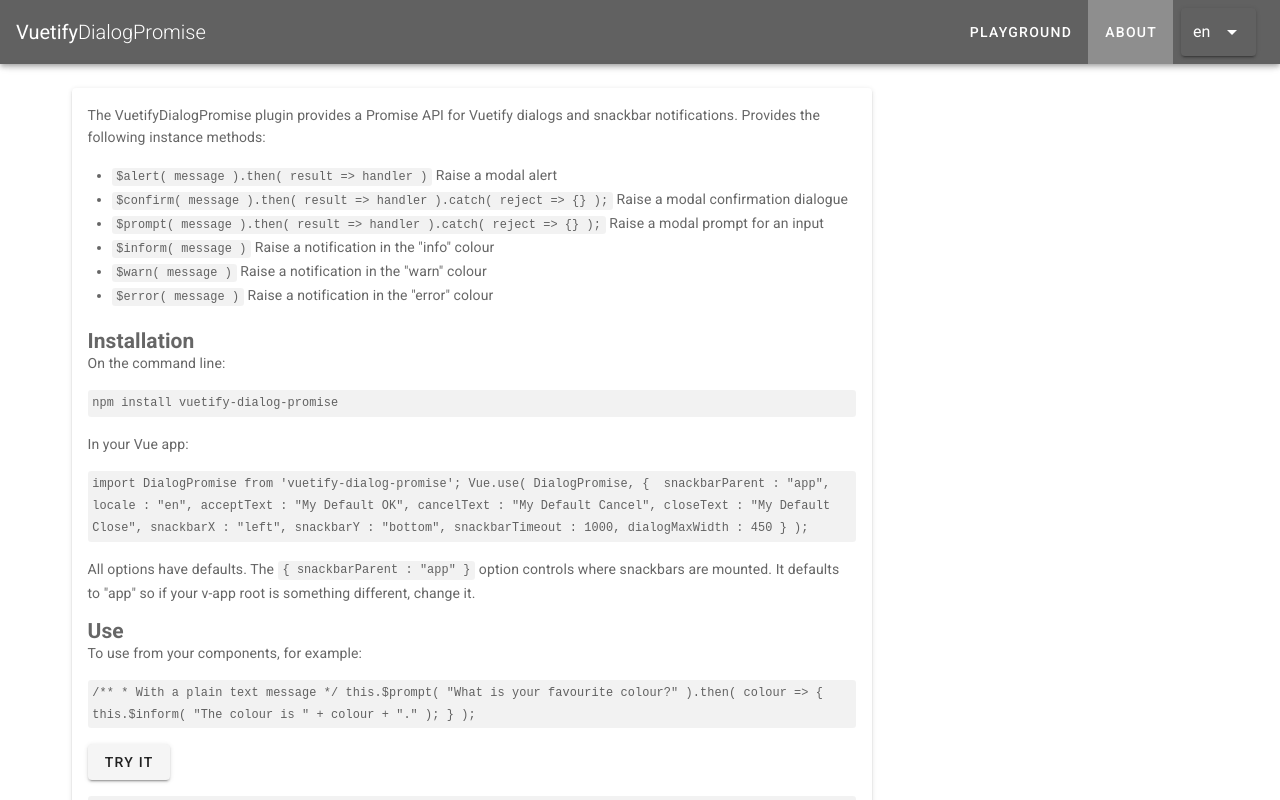
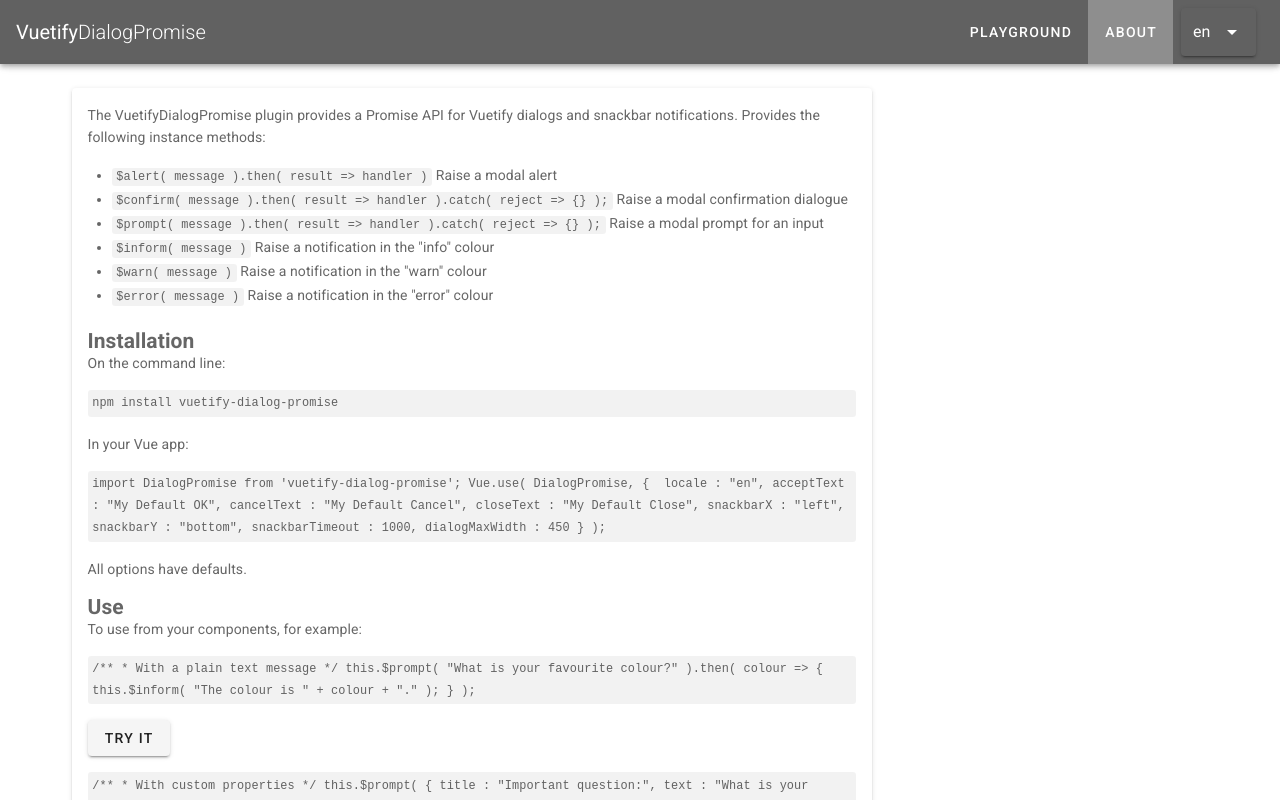
Before and after one commit to cloudlace/vuetify-dialog-promise, a Vue app: page / in a window 1280 px wide. Both pictures are taken after a click on the button "ABOUT". Shown: the top 800 px of the page. Built offline with nearby package versions, Linux system fonts and the light colour scheme.

Commit message:
Resolves #8 Mount snackbars under calling component instance instead of element specified in initialiser.

```diff
--- a/src/DialogPromise.js
+++ b/src/DialogPromise.js
@@ -95,13 +95,46 @@
     const sbar = new _SimpleSnackbar( {
         propsData : _message
     } );
-    const dNode = document.getElementById( defaults.snackbarParent ).appendChild( document.createElement( "div" ) );
+    const dNode = this.$vnode.elm.appendChild( document.createElement( "div" ) );
     sbar.$mount( dNode );
     sbar.show();
     sbar.$on( "close", () =>
     {
         sbar.$destroy();
     } );
+}
+
+/**
+ * Raise a snackbar with the "info" colour.
+ *
+ * @param message
+ * @private
+ */
+function _inform( message)
+{
+    _showSnackbar.bind( this, "info" )( message );
+}
+
+/**
+ * Raise a snackbar with the "warn" colour.
+ *
+ * @param message
+ * @private
+ */
+function _warn( message )
+{
+    _showSnackbar.bind( this, "warning" )( message );
+}
+
+/**
+ * Raise a snackbar with the "error" colour.
+ *
+ * @param message
+ * @private
+ */
+function _error( message )
+{
+    _showSnackbar.bind( this, "error" )( message );
 }
 
 /**
@@ -122,7 +155,6 @@
     name : "DialogPromise",
     /**
      * Options:
-     * - snackbarParent : {string}, default "app" - ID of element under which snackbars will be mounted.
      * - locale : {string}, default "en" - Locale identifier
      * - acceptText : {string}, default from locale - Dialog accept button label
      * - cancelText : {string}, default from locale - Dialog cancel button label
@@ -131,7 +163,6 @@
      * - snackbarY : {"top"|"bottom"} - Snackbar vertical position, default "top"
      * - snackbarTimeout : {integer} - Snackbar duration in millis, default 3000
      * - dialogMaxWidth : {integer} - Dialog max width in pixels, default 500
-     * - snackbarParent : {string} - ID of node under which snackbars are mounted (should refer the v-app), default "app"
      * - theme : {Object} - Vuetify theme, see https://vuetifyjs.com/en/customization/theme (default is default theme)
      *
      * @param Vue {Vue}
@@ -155,15 +186,14 @@
             snackbarY : "top",
             snackbarTimeout : 3000,
             dialogMaxWidth : 500,
-            snackbarParent : "app",
             theme : {}
         }, options );
         Vue.prototype.$alert = _showDialog.bind( this, "alert" );
         Vue.prototype.$confirm = _showDialog.bind( this, "confirm" );
         Vue.prototype.$prompt = _showDialog.bind( this, "prompt" );
-        Vue.prototype.$inform = _showSnackbar.bind( this, "info" );
-        Vue.prototype.$warn = _showSnackbar.bind( this, "warning" );
-        Vue.prototype.$error = _showSnackbar.bind( this, "error" );
+        Vue.prototype.$inform = _inform;
+        Vue.prototype.$warn = _warn;
+        Vue.prototype.$error = _error;
     }
 };
 export default DialogPromise;
--- a/src/demo/components/InfoCard.vue
+++ b/src/demo/components/InfoCard.vue
@@ -31,7 +31,6 @@
               <code class="d-block">
     import DialogPromise from 'vuetify-dialog-promise';
     Vue.use( DialogPromise, {
-        snackbarParent : "app",
         locale : "en",
         acceptText : "My Default OK",
         cancelText : "My Default Cancel",
@@ -44,8 +43,7 @@
               </code>
             </p>
             <p>
-              All options have defaults. The <code>{ snackbarParent : "app" }</code> option controls where snackbars are mounted. It defaults
-              to "app" so if your v-app root is something different, change it.
+              All options have defaults.
             </p>
             <h2>Use</h2>
             <p>
--- a/src/main.js
+++ b/src/main.js
@@ -19,7 +19,7 @@
     return locale;
 }
 
-Vue.use( DialogPromise, { snackbarParent : "app", locale : _getLocale() } );
+Vue.use( DialogPromise, { locale : _getLocale() } );
 Vue.config.productionTip = false;
 new Vue( {
     vuetify,
```
Also changed, not shown: package.json (+11 -11 lines), 2 other files (tests, documents, lock files or other folders).
